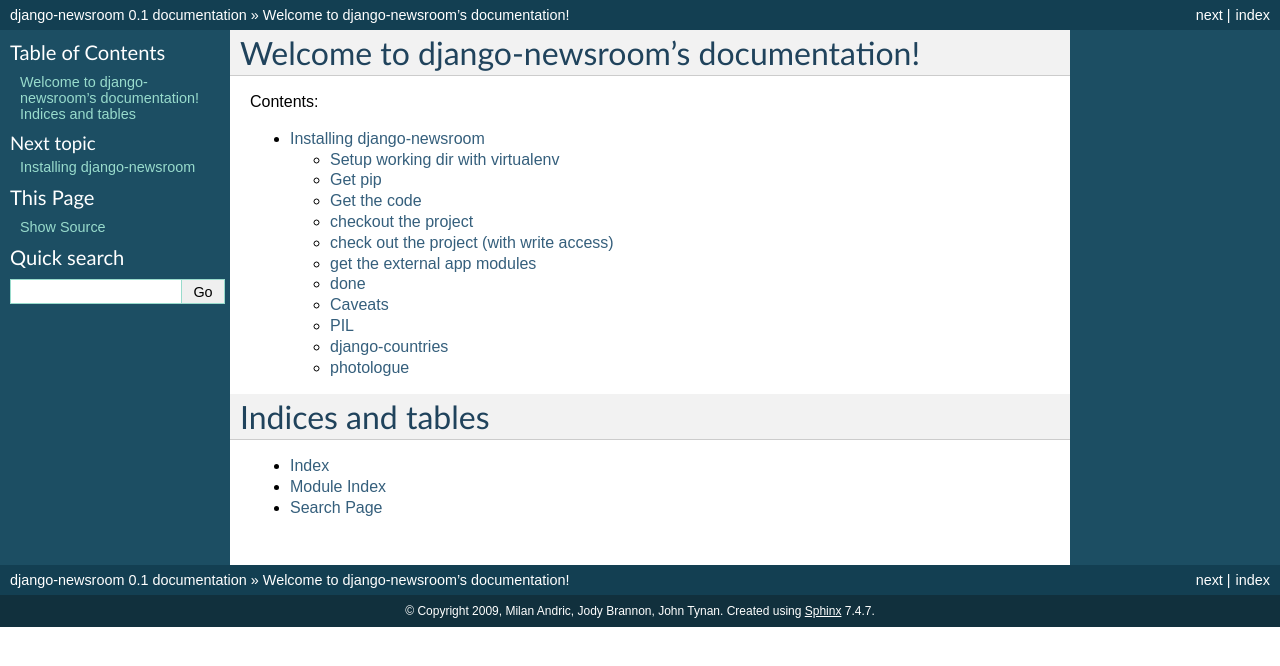
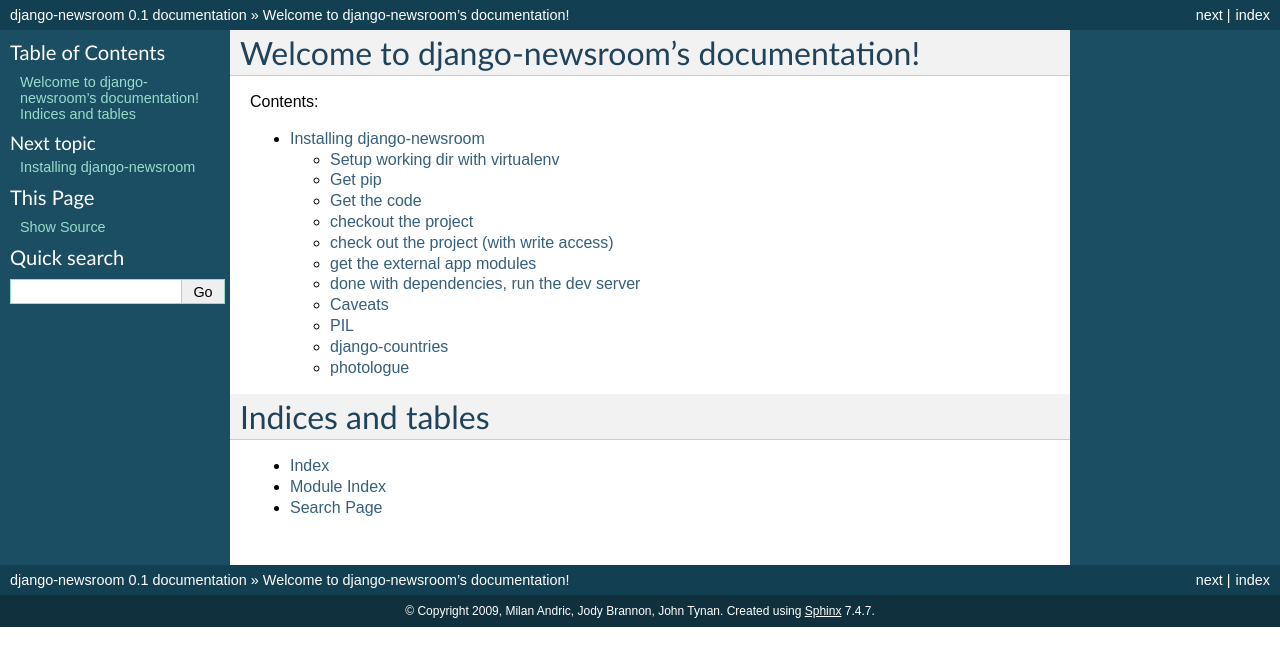
Before and after one commit to johntynan/django-newsroom, a Sphinx documentation site: the page built from docs/index.txt, in a window 1280 px wide. Shown: the top 666 px of the page. Built offline with Sphinx 7.4.7, drawn with Linux system fonts in a browser that asks for light colours.

Commit message:
formatting changes.

```diff
--- a/docs/install.txt
+++ b/docs/install.txt
@@ -43,13 +44,15 @@
 
 svn checkout http://django-newsroom.googlecode.com/svn/trunk working
 
+
 get the external app modules
 ----------------------------
 
 pip install -r working/trunk/requirements/external_apps.txt
 
-done
-----
+
+done with dependencies, run the dev server
+------------------------------------------
 
 cd working/trunk/newsroom
 
```
Also changed, not shown: other parts of docs/install.txt (+2 -1 lines).
